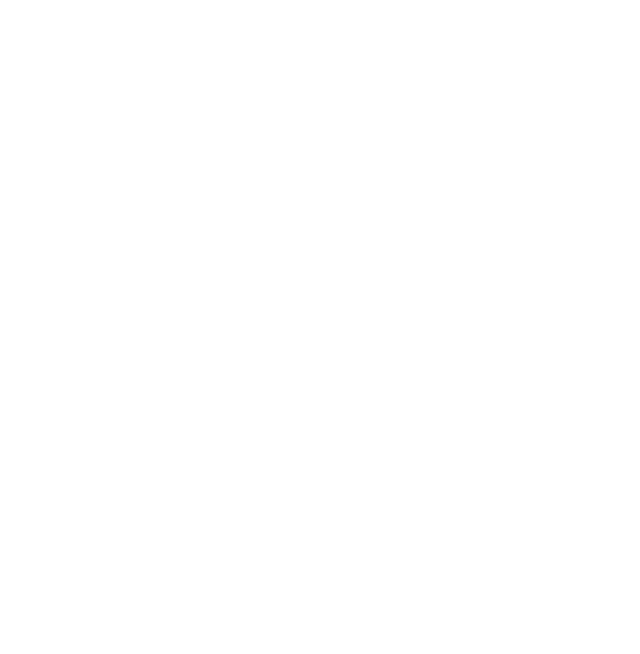
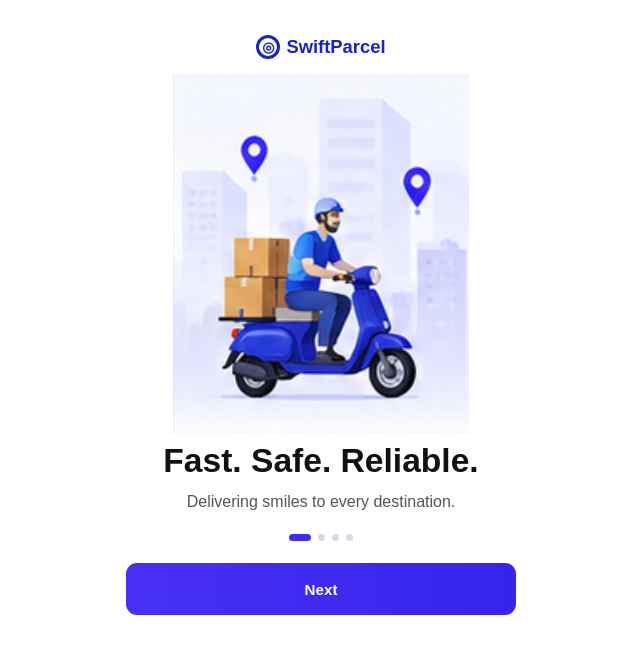
Before and after one commit to ambekellybih-creator/SWIFTPARCEL2, a React (Create React App) app in the folder frontend/: page /onboarding in a window 1280 px wide. Before the commit this address had no page. Shown: the top 654 px of the page, without its empty margins (319-959 px from the left). Built offline with nearby package versions, Linux system fonts and the light colour scheme.

Commit message:
Update frontend changes

```diff
--- a/frontend/src/App.js
+++ b/frontend/src/App.js
@@ -7,6 +7,7 @@
 } from "react-router-dom";
 
 import SplashScreen from "./pages/SplashScreen";
+import OnboardingScreen from "./pages/OnboardingScreen";
 import LoginScreen from "./pages/LoginScreen";
 import SignUpScreen from "./pages/SignUpScreen";
 import HomeScreen from "./pages/HomeScreen";
@@ -70,11 +71,25 @@
     <BrowserRouter>
       <Routes>
 
+        {/* ============================= */}
+        {/* SPLASH SCREEN                 */}
+        {/* ============================= */}
         <Route
           path="/"
           element={<SplashScreen />}
         />
 
+        {/* ============================= */}
+        {/* ONBOARDING SCREEN             */}
+        {/* ============================= */}
+        <Route
+          path="/onboarding"
+          element={<OnboardingScreen />}
+        />
+
+        {/* ============================= */}
+        {/* AUTHENTICATION                 */}
+        {/* ============================= */}
         <Route
           path="/login"
           element={<LoginScreen />}
@@ -85,11 +100,17 @@
           element={<SignUpScreen />}
         />
 
+        {/* ============================= */}
+        {/* HOME                           */}
+        {/* ============================= */}
         <Route
           path="/home"
           element={<HomeScreen />}
         />
 
+        {/* ============================= */}
+        {/* PARCEL CREATION                */}
+        {/* ============================= */}
         <Route
           path="/send-parcel"
           element={<SendParcel />}
@@ -110,28 +131,41 @@
           element={<ConfirmShipment />}
         />
 
+        {/* ============================= */}
+        {/* PAYMENT                        */}
+        {/* ============================= */}
         <Route
           path="/payment"
           element={<PaymentScreen />}
         />
 
+        {/* ============================= */}
+        {/* SHIPMENTS                      */}
+        {/* ============================= */}
         <Route
           path="/shipments"
           element={<Shipments />}
         />
 
-        {/* TEMPORARY TEST ROUTE */}
+        {/* ============================= */}
+        {/* TRACKING TEST                  */}
+        {/* ============================= */}
         <Route
           path="/tracking-test"
           element={<TrackingTest />}
         />
 
-        {/* REAL TRACKING ROUTE */}
+        {/* ============================= */}
+        {/* REAL TRACKING                  */}
+        {/* ============================= */}
         <Route
           path="/tracking/:trackingNumber"
           element={<TrackingDetails />}
         />
 
+        {/* ============================= */}
+        {/* ADMIN                          */}
+        {/* ============================= */}
         <Route
           path="/admin"
           element={<AdminDashboard />}
--- a/frontend/src/pages/HomeScreen.js
+++ b/frontend/src/pages/HomeScreen.js
@@ -17,7 +17,6 @@
   const handleTrack = async () => {
     const number = trackingNumber.trim();
 
-    // Check if tracking number is empty
     if (!number) {
       setTrackingError("Please enter a tracking number.");
       return;
@@ -29,9 +28,9 @@
 
     try {
       const apiUrl =
-  process.env.REACT_APP_API_URL ||
-  "https://swiftparcel-api-k6i6.onrender.com";
-      // Find shipment using tracking number
+        process.env.REACT_APP_API_URL ||
+        "https://swiftparcel-api-k6i6.onrender.com";
+
       const response = await fetch(
         `${apiUrl}/api/shipments/${encodeURIComponent(number)}`
       );
@@ -40,7 +39,6 @@
 
       let data = {};
 
-      // Try to read server response
       try {
         data = JSON.parse(responseText);
       } catch {
@@ -49,25 +47,21 @@
         );
       }
 
-      // Shipment not found
       if (!response.ok) {
         throw new Error(
           data.message || "Shipment not found."
         );
       }
 
-      // Make sure shipment exists
       if (!data.shipment) {
-        throw new Error("Shipment information was not found.");
+        throw new Error(
+          "Shipment information was not found."
+        );
       }
 
-      // Save shipment
       setShipment(data.shipment);
 
-      // ==================================================
-      // AUTOMATICALLY OPEN TRACKING MAP
-      // ==================================================
-
+      // Automatically open tracking map
       navigate(
         `/tracking/${encodeURIComponent(
           data.shipment.trackingNumber
@@ -81,6 +75,7 @@
         error.message ||
           "Unable to track shipment."
       );
+
     } finally {
       setTrackingLoading(false);
     }
@@ -173,7 +168,6 @@
                   event.target.value
                 );
 
-                // Clear previous error
                 if (trackingError) {
                   setTrackingError("");
                 }
@@ -197,8 +191,6 @@
 
           </div>
 
-          {/* Tracking error */}
-
           {trackingError && (
             <p className="tracking-error">
               {trackingError}
@@ -212,10 +204,6 @@
 
       {/* ==================================================
           TRACKING RESULT
-
-          This is kept here in case shipment data is
-          returned, although successful tracking now
-          automatically opens the map page.
       ================================================== */}
 
       {shipment && (
@@ -434,11 +422,9 @@
 
           <button
             type="button"
-            onClick={() => {
-              alert(
-                "Recent shipments will be expanded soon."
-              );
-            }}
+            onClick={() =>
+              navigate("/shipments")
+            }
           >
             View all
           </button>
@@ -506,11 +492,9 @@
         <button
           className="bottom-nav-item"
           type="button"
-          onClick={() => {
-            alert(
-              "Shipments page will be built soon."
-            );
-          }}
+          onClick={() =>
+            navigate("/shipments")
+          }
         >
 
           <span>
--- a/frontend/src/pages/SplashScreen.js
+++ b/frontend/src/pages/SplashScreen.js
@@ -7,7 +7,7 @@
 
   useEffect(() => {
     const timer = setTimeout(() => {
-      navigate("/login");
+      navigate("/onboarding");
     }, 3000);
 
     return () => clearTimeout(timer);
```
